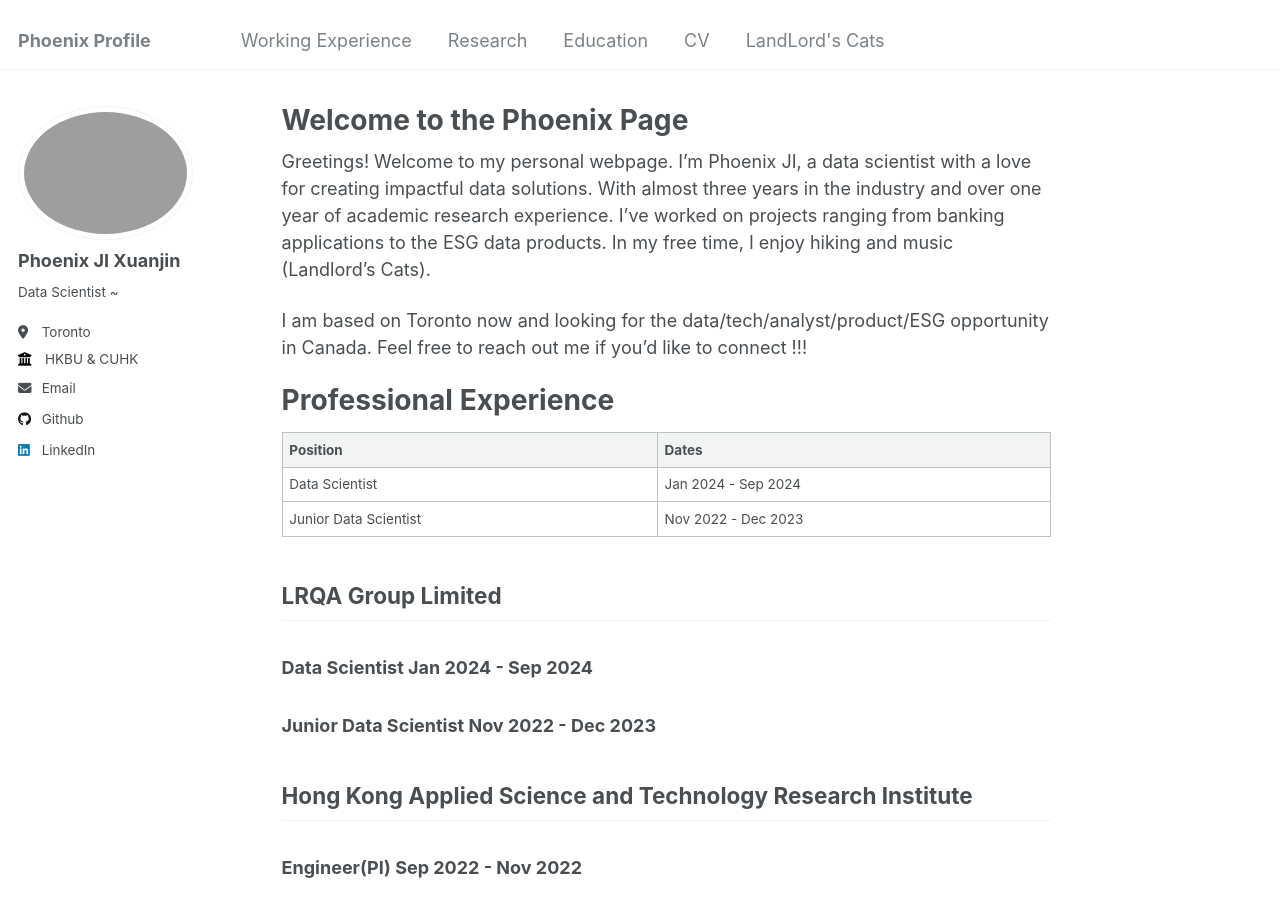
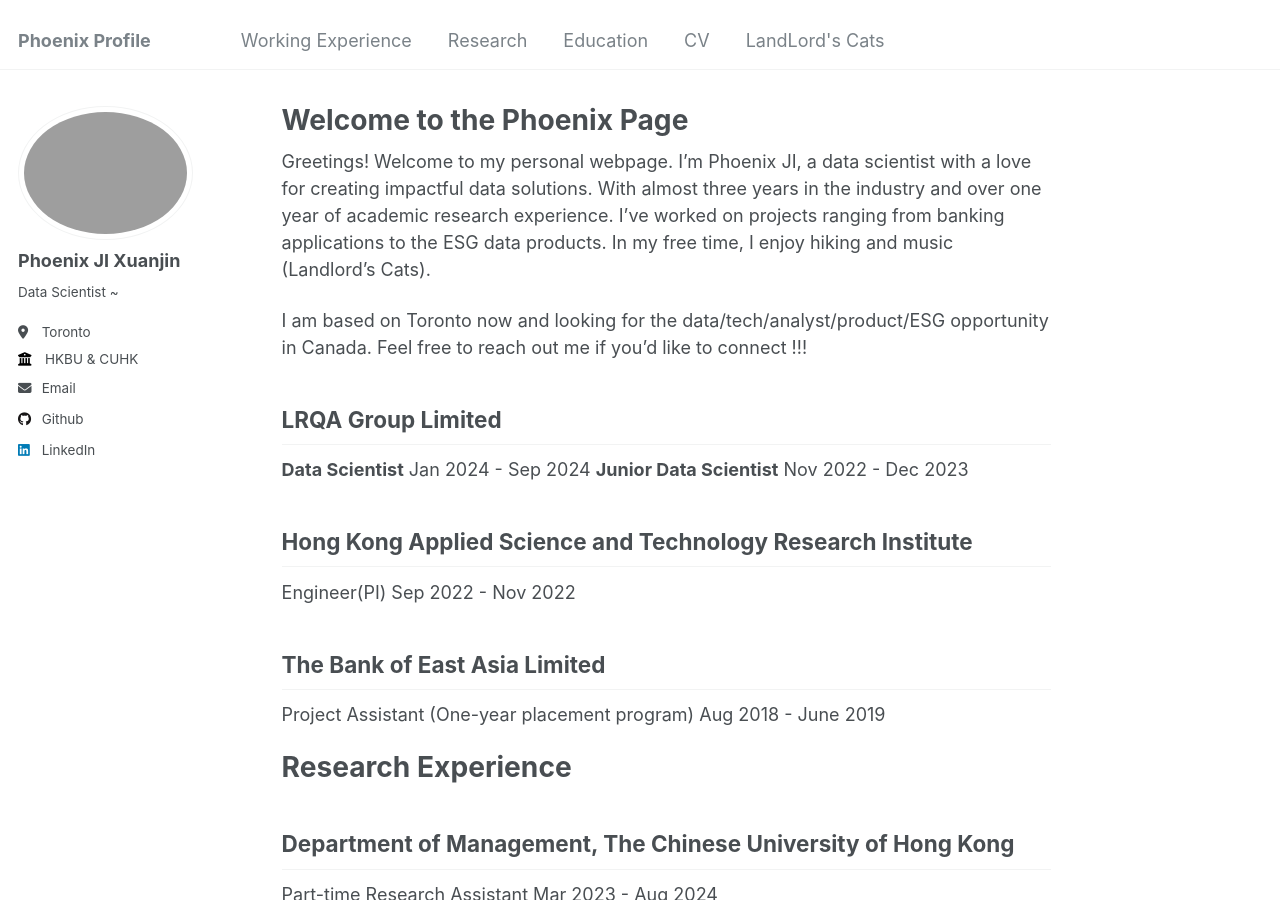
Before and after one commit to Phoenix-JI/phoenix-ji.github.io, a Jekyll site: the page built from _pages/about.md, in a window 1280 px wide and 900 px high. Built offline with Jekyll 4.4.1, drawn with Linux system fonts in a browser that asks for light colours.

Commit message:
Update experience_6

```diff
--- a/_pages/about.md
+++ b/_pages/about.md
@@ -12,39 +12,33 @@ Greetings! Welcome to my personal webpage. I'm Phoenix JI, a data scientist with
 I am based on Toronto now and looking for the data/tech/analyst/product/ESG opportunity in Canada. Feel free to reach out me if you'd like to connect !!!
 
 
-# Professional Experience
-
-| Position             | Dates              |
-|----------------------|--------------------|
-| Data Scientist       | Jan 2024 - Sep 2024|
-| Junior Data Scientist| Nov 2022 - Dec 2023|
 
 ## LRQA Group Limited
 
-### Data Scientist               Jan 2024 - Sep 2024
-### Junior Data Scientist        Nov 2022 - Dec 2023
+**Data Scientist**               Jan 2024 - Sep 2024
+**Junior Data Scientist**        Nov 2022 - Dec 2023
 
 
 ## Hong Kong Applied Science and Technology Research Institute
 
-### Engineer(PI)                 Sep 2022 - Nov 2022
+Engineer(PI)                 Sep 2022 - Nov 2022
 
 
 ## The Bank of East Asia Limited
-### Project Assistant (One-year placement program)        Aug 2018 - June 2019
+Project Assistant (One-year placement program)        Aug 2018 - June 2019
 
 
 # Research Experience
 
 ## Department of Management, The Chinese University of Hong Kong
 
-### Part-time Research Assistant Mar 2023 - Aug 2024
+Part-time Research Assistant Mar 2023 - Aug 2024
 
 
 # Education
 
 ## Master of Science in Computer Science                  Sep 2021 - Aug 2022
-### The Chinese University of Hong Kong
+The Chinese University of Hong Kong
 
 ## Bachelor (Hons.) of Science in Computer Science        Sep 2016 - Aug 2021
-### Hong Kong Baptist University
+Hong Kong Baptist University
```
